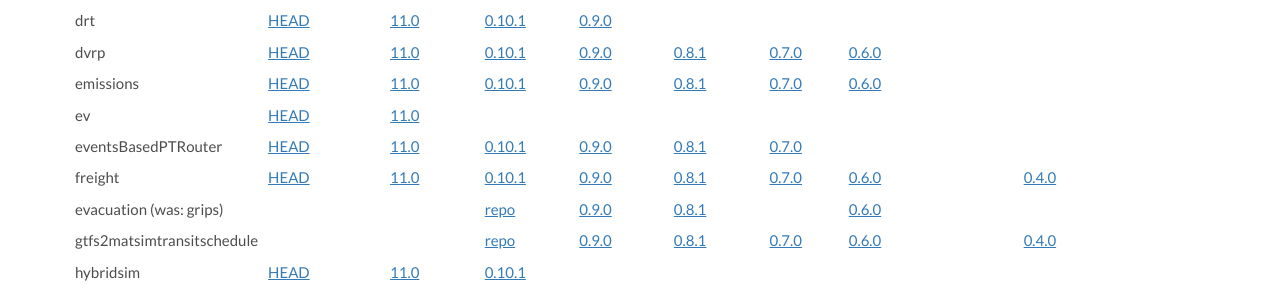
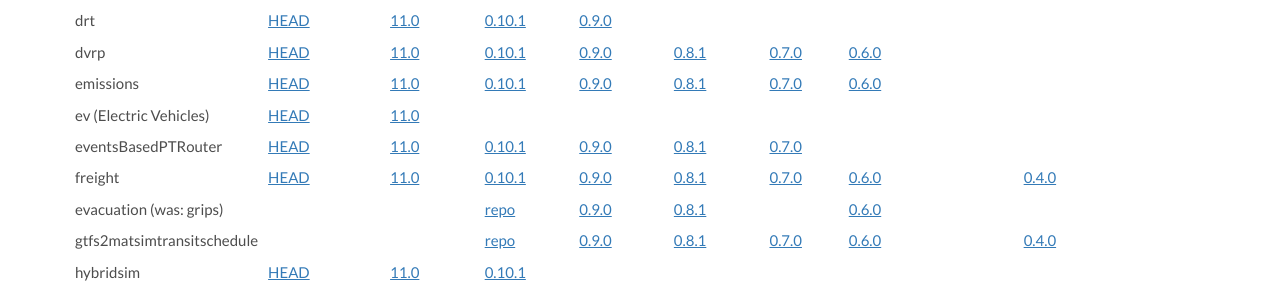
Before and after one commit to matsim-org/jekyll-website, a Jekyll site: the page built from javadoc.md, in a window 1280 px wide and 900 px high, scrolled down 591 px. Shown: the part 154-450 px from the top of the window. Built offline with Jekyll 4.4.1, drawn with Linux system fonts in a browser that asks for light colours; some web fonts are replaced.

Commit message:
add description for ev contrib javadoc

```diff
--- a/javadoc.md
+++ b/javadoc.md
@@ -221,7 +221,7 @@ The following documentations are available:
 <td ></td>
 </tr>
 <tr>
-<td >ev</td>
+<td >ev (Electric Vehicles)</td>
 <td ><a href="http://ci.matsim.org:8080/job/MATSim_contrib_M2/ws/contribs/ev/target/site/apidocs/index.html">HEAD</a></td>
 <td ><a href="/apidocs/ev/11.0/">11.0</a></td>
 <td ></td>
```
